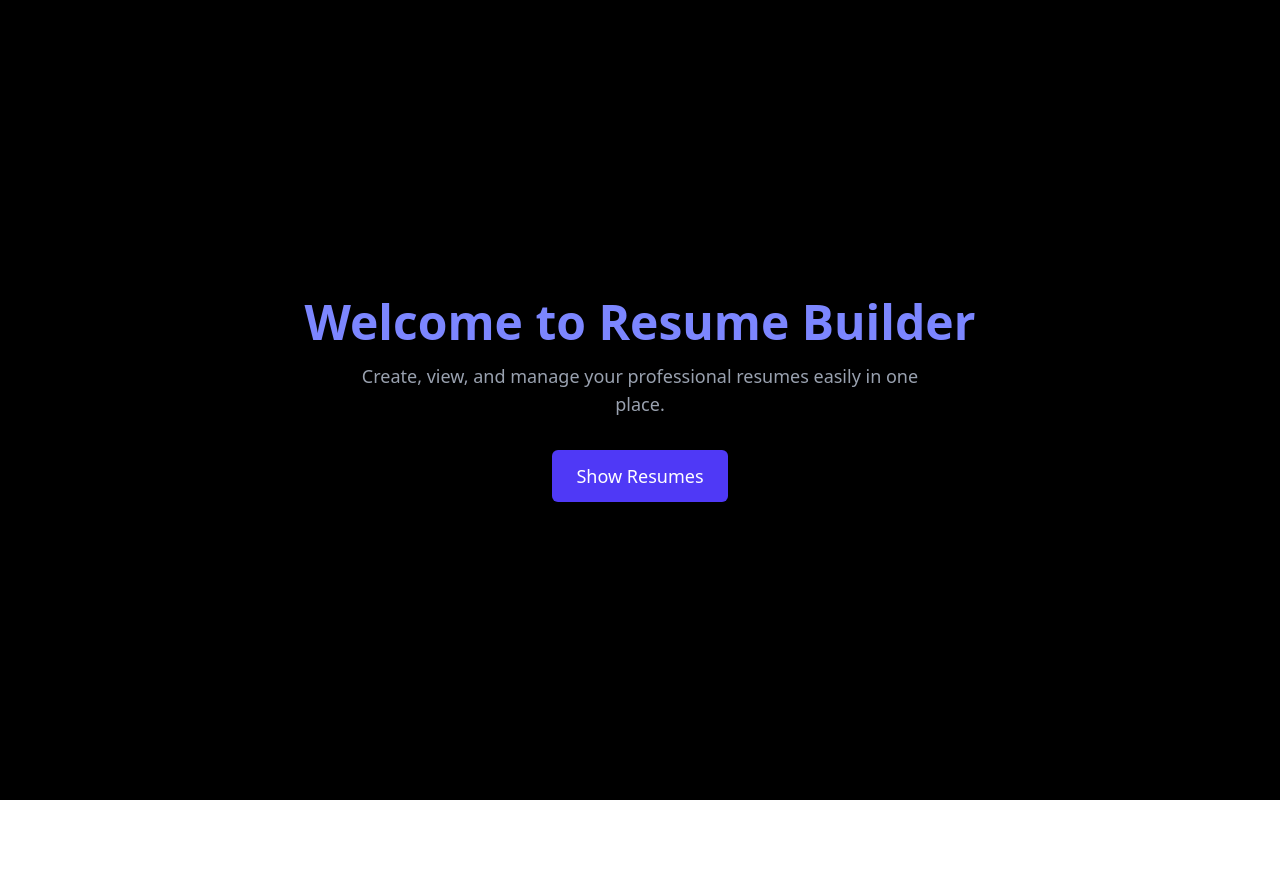
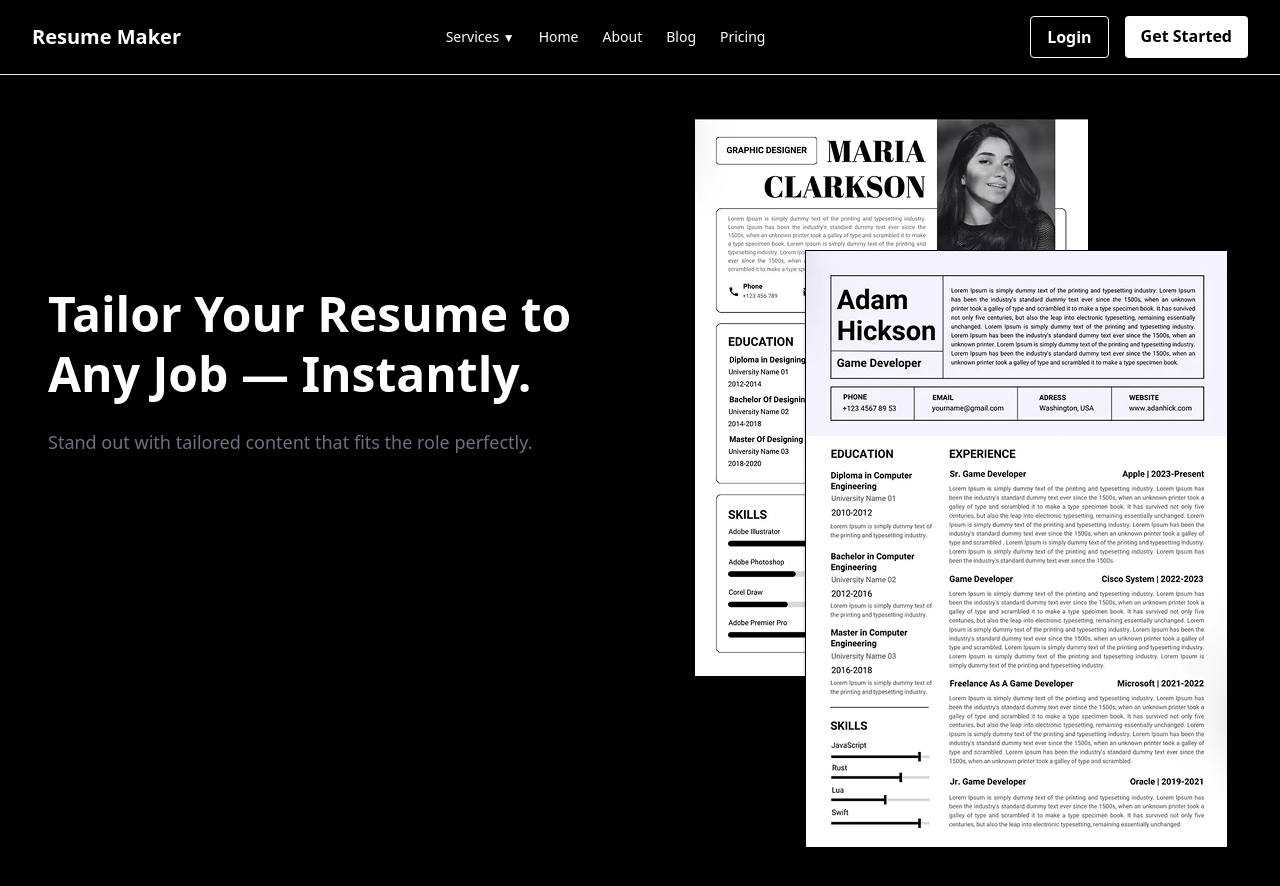
Before and after one commit to harikrishnan-git/Resume_maker, a React (Vite) app: page / in a window 1280 px wide. Shown: the top 886 px of the page. Before the commit the page ends 800 px from the top, so only its background shows below. Built offline with nearby package versions, Linux system fonts and the light colour scheme.

Commit message:
created design of homepage

```diff
--- a/src/App.jsx
+++ b/src/App.jsx
@@ -6,10 +6,12 @@ import Login from "./Pages/Login";
 import Register from "./Pages/Register";
 import Dashboard from "./Pages/Dashboard";
 import CreateResume from "./Pages/CreateResume";
+import Navbar from "./Components/Navbar";
 
 function App() {
   return (
     <BrowserRouter>
+      <Navbar/>
       <Routes>
         <Route path="/" element={<Homepage />} exact />
         <Route path="/register" element={<Register />}></Route>
--- /dev/null
+++ b/src/Components/Navbar.jsx
@@ -0,0 +1,38 @@
+import React from 'react'
+import { Link } from 'react-router-dom'
+
+export default function Navbar() {
+  return (
+    <header className="flex items-center justify-between px-8 py-4 border-b border-gray-200 bg-black">
+      {/* Logo */}
+      <div className="text-xl font-bold text-white">Resume Maker</div>
+
+      {/* Center Links */}
+      <nav className="flex space-x-6 text-sm font-medium text-white">
+        <Link to="/services" className="hover:text-gray-500">
+          Services <span className="text-xs">▼</span>
+        </Link>
+        <Link to="/" className="hover:text-gray-500">Home</Link>
+        <Link to="/about" className="hover:text-gray-500">About</Link>
+        <Link to="/blog" className="hover:text-gray-500">Blog</Link>
+        <Link to="/pricing" className="hover:text-gray-500">Pricing</Link>
+      </nav>
+
+      {/* Auth Buttons */}
+      <div className="flex space-x-4">
+        <Link
+          to="/login"
+          className="px-4 py-2 border border-white text-white font-semibold rounded hover:bg-gray-500"
+        >
+          Login
+        </Link>
+        <Link
+          to="/register"
+          className="px-4 py-2 bg-white text-black font-semibold rounded hover:bg-gray-500"
+        >
+          Get Started
+        </Link>
+      </div>
+    </header>
+  )
+}
--- a/src/Pages/Homepage.jsx
+++ b/src/Pages/Homepage.jsx
@@ -1,22 +1,25 @@
 import React from "react";
 import { Link } from "react-router-dom";
+import images from '../assets/images.png'
 
 export default function Homepage() {
   return (
-    <div className="bg-black text-white h-screen flex flex-col items-center justify-center px-4">
-      <h1 className="text-5xl font-bold mb-4 text-indigo-400 text-center">
-        Welcome to Resume Builder
-      </h1>
-      <p className="text-gray-400 text-lg mb-8 text-center max-w-xl">
-        Create, view, and manage your professional resumes easily in one place.
-      </p>
+    <div className="bg-black min-h-screen flex items-center justify-between px-12 py-10">
+      {/* Left Side: Text */}
+      <div className="max-w-xl -mt-50">
+        <h1 className="text-5xl font-extrabold text-white leading-tight mb-6">
+          Tailor Your Resume to <br />
+          Any Job — Instantly.
+        </h1>
+        <p className="text-lg text-gray-500 mb-8">
+          Stand out with tailored content that fits the role perfectly.
+        </p>
+      </div>
 
-      <Link
-        to="/dashboard" // or "/resumes" depending on your route
-        className="px-6 py-3 bg-indigo-600 hover:bg-indigo-700 text-white text-lg rounded-md transition"
-      >
-        Show Resumes
-      </Link>
+      {/* Right Side: Image */}
+      <div className="max-w-xl ">
+        <img src={images} alt="Resume Preview" className="w-full object-contain" />
+      </div>
     </div>
   );
 }
```
Also changed, not shown: src/assets/images.png (added), 1 other file (tests, documents, lock files or other folders).
